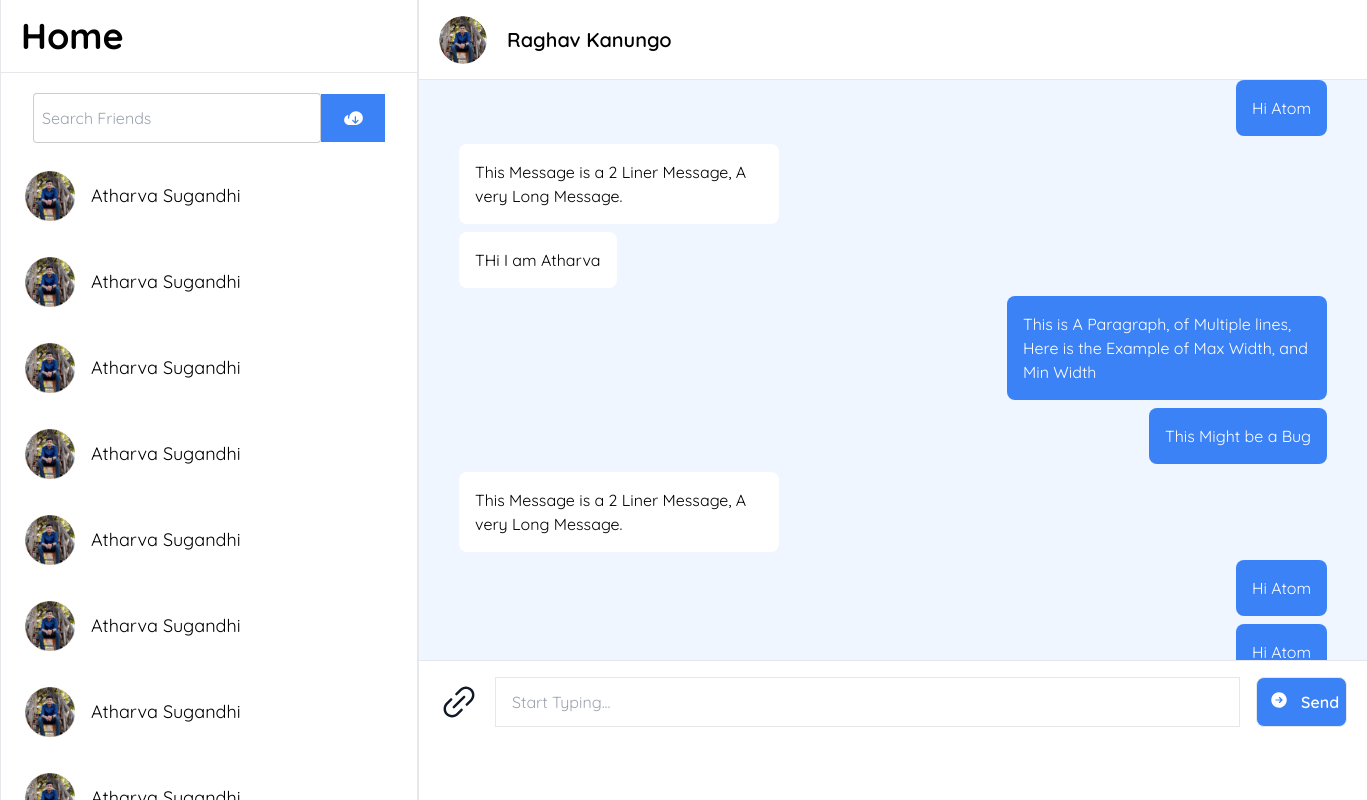
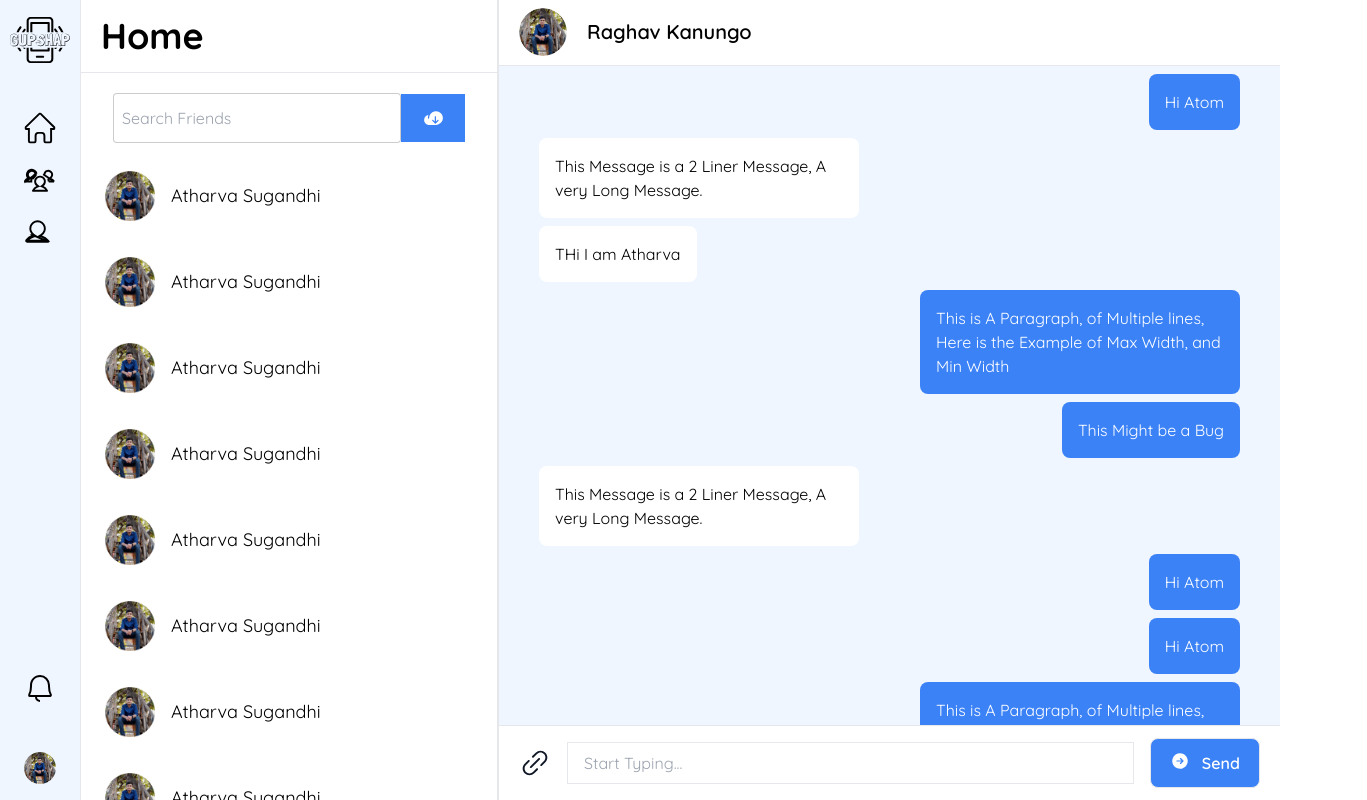
Before and after one commit to Atom-Atharva/Gupshap-ChatApp, a React (Create React App) app: page /chat in a window 1280 px wide. Shown: the whole page, 1367 px wide, since content can reach past the window. Built offline with nearby package versions, Linux system fonts and the light colour scheme; no server answers.

Commit message:
Minor UI Fixes

```diff
--- a/src/component/chat/room/ChatRoom.js
+++ b/src/component/chat/room/ChatRoom.js
@@ -6,7 +6,7 @@ import Textsend from "./Textsend";
 
 const ChatRoom = () => {
     return (
-    <div className="flex flex-col  ">
+        <div className="flex flex-col h-full">
             <Chattitle />
             <Chatarea />
             <Textsend />
--- a/src/component/chat/room/Chatarea.js
+++ b/src/component/chat/room/Chatarea.js
@@ -4,7 +4,7 @@ import Singlemsg from "./Singlemsg";
 
 const Chatarea = () => {
     return (
-        <div className=" flex flex-col h-[580px] gap-2 px-10 overflow-y-auto  bg-secondary-light ">
+        <div className=" flex flex-col h-full gap-2 px-10 overflow-y-auto bg-secondary-light py-2">
             {messages.map((message, index) => {
                 return <Singlemsg message={message} key={index} />;
             })}
--- a/src/component/chat/room/Sendbtn.js
+++ b/src/component/chat/room/Sendbtn.js
@@ -2,12 +2,12 @@ import React from "react";
 import { send } from "./TextsendData";
 
 const Sendbtn = () => {
-  return (
-    <div className="flex gap-3 py-3 px-3 bg-primary-btn hover:bg-primary-btn-hover border rounded-lg">
-      <img src={send} alt="send" className="w-5 h-5" />
-      <h1 className="text-white text-base font-semibold ">Send</h1>
-    </div>
-  );
+    return (
+        <div className="flex gap-3 w-32 py-3 px-3 bg-primary-btn hover:bg-primary-btn-hover border rounded-lg justify-center">
+            <img src={send} alt="send" className="w-5 h-5" />
+            <h1 className="text-white text-base font-semibold ">Send</h1>
+        </div>
+    );
 };
 
 export default Sendbtn;
--- a/src/component/chat/room/Textsend.js
+++ b/src/component/chat/room/Textsend.js
@@ -4,10 +4,10 @@ import Sendbtn from "./Sendbtn";
 
 const Textsend = () => {
     return (
-    <div className="flex py-4 px-5 justify-center items-center gap-4 border-t border-black-opacity-20 ">
-      <img src={sendattach} alt="sendattach" className="w-10 h-10" />
+        <div className="flex py-3 px-5 justify-between items-center gap-4 border-t border-black-opacity-20 ">
+            <img src={sendattach} alt="sendattach" className="w-8 h-8" />
             <input
-        className="border border-black-opacity-20 w-[800px] py-3 px-4 "
+                className="border border-black-opacity-20 w-11/12 py-2 px-4 "
                 placeholder={text}
             ></input>
             <Sendbtn />
--- a/src/pages/chat-page/Chatpage.js
+++ b/src/pages/chat-page/Chatpage.js
@@ -7,7 +7,7 @@ import Room from "./screens/Room.js";
 const Chatpage = () => {
     return (
         <div>
-      <div className="flex w-full ">
+            <div className="flex w-screen">
                 <Content />
                 {/* <Default /> */}
                 {/* <NewGroup /> */}
--- a/src/pages/chat-page/screens/Room.js
+++ b/src/pages/chat-page/screens/Room.js
@@ -2,11 +2,11 @@ import React from "react";
 import ChatRoom from "../../../component/chat/room/ChatRoom";
 
 const Room = () => {
-  return (
-    <div className="">
-      <ChatRoom />
-    </div>
-  );
+    return (
+        <div className="flex flex-col flex-1 h-screen">
+            <ChatRoom />
+        </div>
+    );
 };
 
 export default Room;
```
Also changed, not shown: src/pages/chat-page/contents/Content.js (indentation only), src/pages/chat-page/contents/NavBar.js (indentation only). Lines whose indentation alone changed are shown as unchanged.
